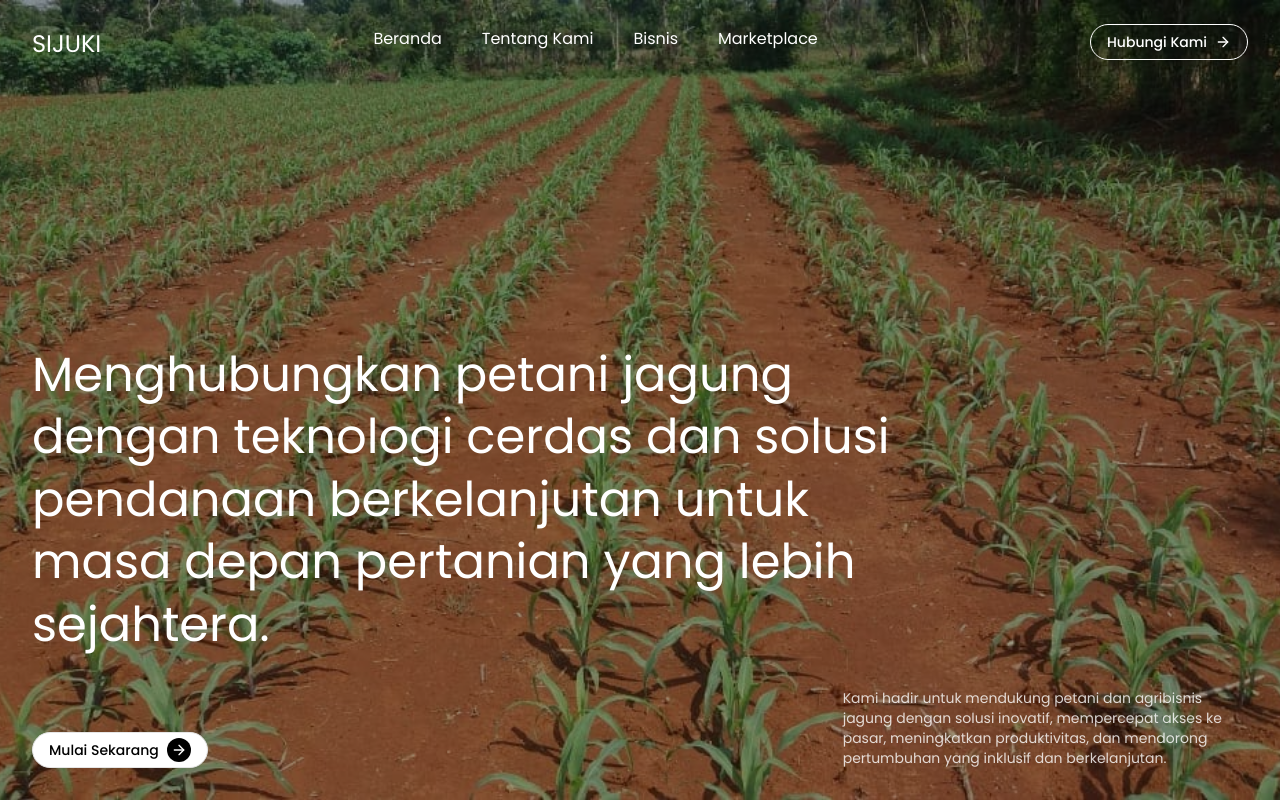
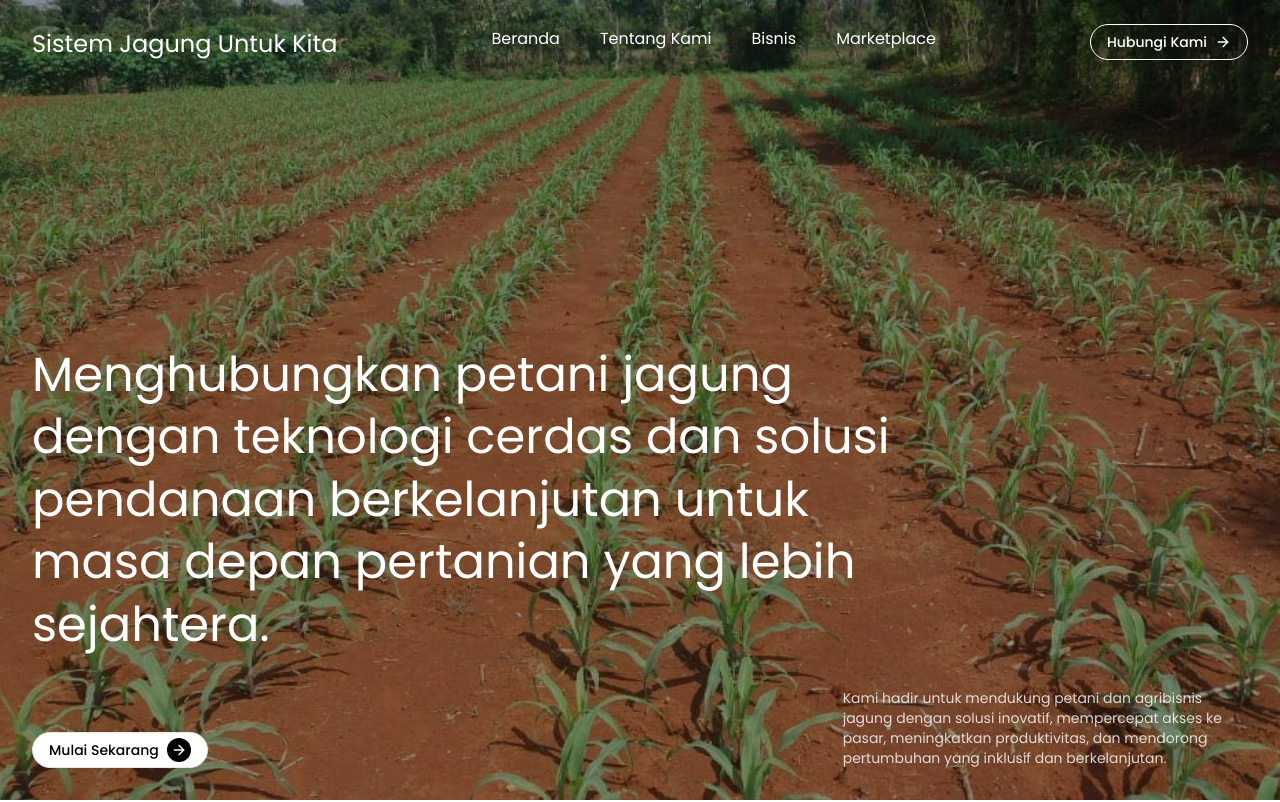
Before and after one commit to SyariefHayat/rantaiPasokDistribusi, a React (Vite) app: page / in a window 1280 px wide. Shown: the top 802 px of the page. Built offline with nearby package versions, Linux system fonts and the light colour scheme.

Commit message:
update frontend: home navbar ui url

```diff
--- a/src/pages/landing/NavBar.jsx
+++ b/src/pages/landing/NavBar.jsx
@@ -13,7 +13,7 @@ const NavBar = () => {
             <nav className="flex items-center justify-between">
                 <a href="/" className="flex-shrink-0 mt-1">
                     <h1 className="text-lg sm:text-xl lg:text-2xl whitespace-nowrap">
-                        <span className="hidden sm:inline">SIJUKI</span>
+                        <span className="hidden sm:inline">Sistem Jagung Untuk Kita</span>
                         <span className="sm:hidden">SIJUKI</span>
                     </h1>
                 </a>
```
